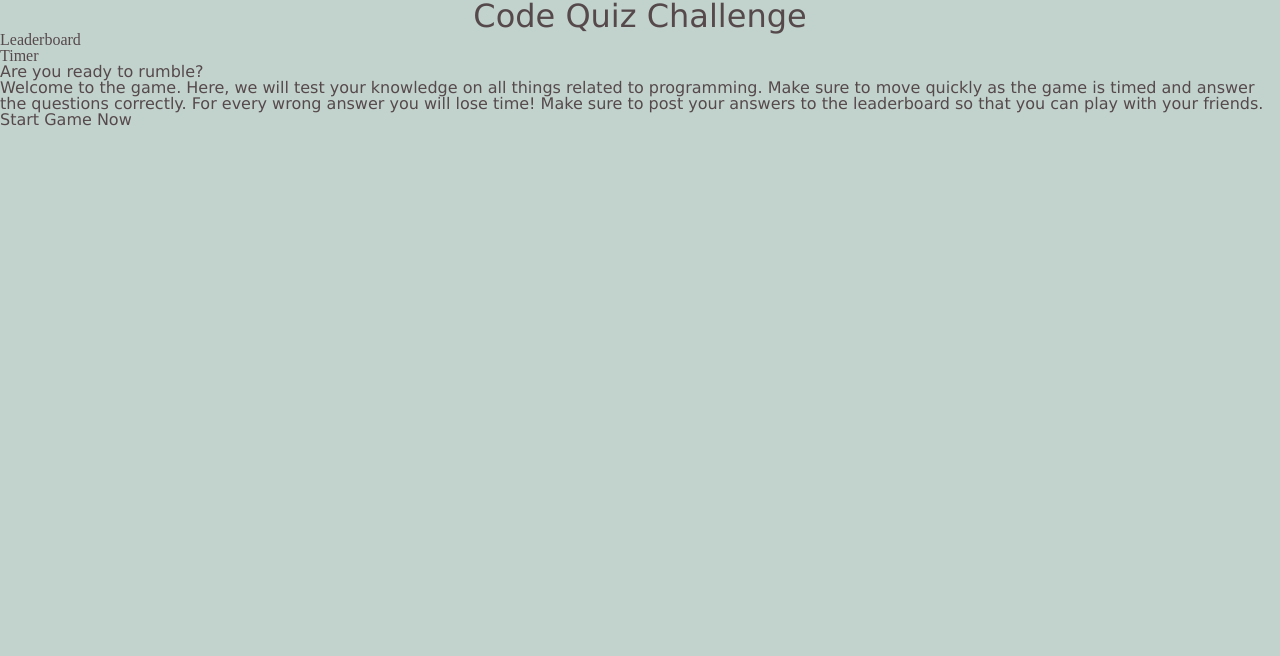
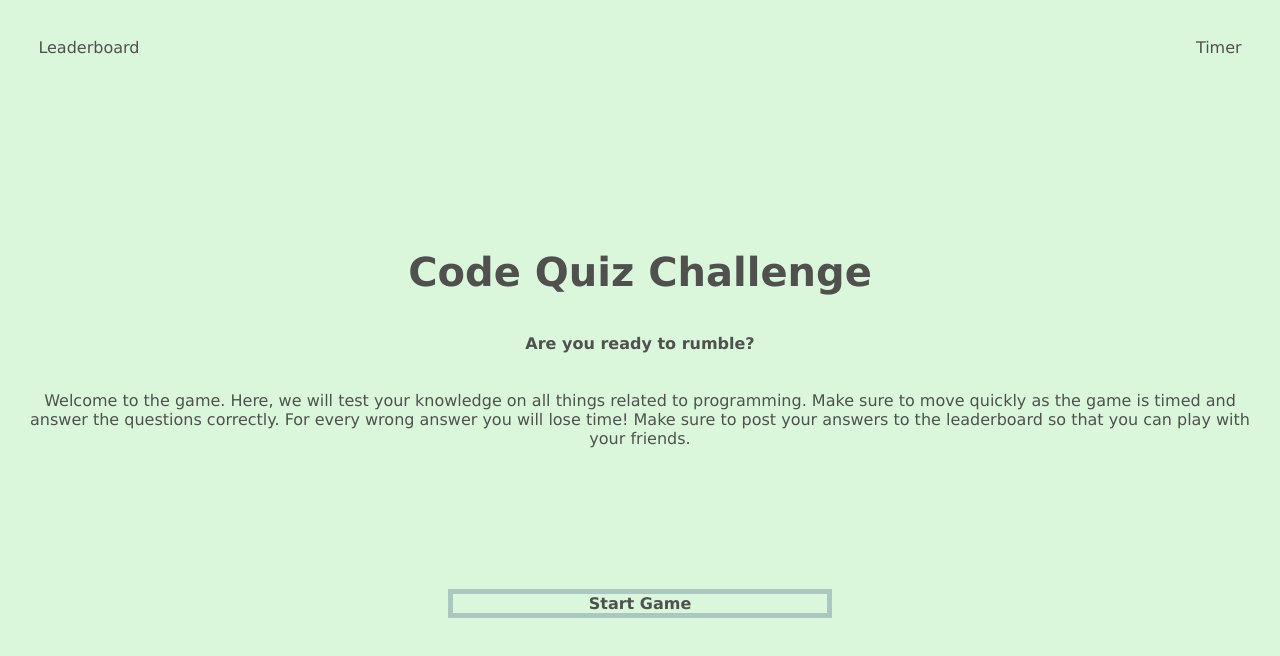
Before and after one commit to AlyssaRodri/code-quiz, a plain HTML site: page main.html in a window 1280 px wide. Drawn offline with Linux system fonts and the light colour scheme.

Commit message:
First index page completed.

```diff
--- a/assets/css-folder/main.css
+++ b/assets/css-folder/main.css
@@ -1,17 +1,44 @@
 *{
-    background-color: #c2d3cd ;
+    background-color: #DAF7DC ;
     box-sizing: border-box;
     margin: 0;
     padding: 0;
     font-size: 16px;
-    color: #56494c;
+    color: #50514F;
     font-family: 'Lucida Sans', 'Lucida Sans Regular', 'Lucida Grande', 'Lucida Sans Unicode', Geneva, Verdana, sans-serif;
 }
+
+ul{
+    display: flex;
+    justify-content: space-between;
+    list-style: none;
+    padding: 3%;
+}
+
 h1 {
-    font-size: 200%;
+    font-size: 250%;
     font-family: 'Lucida Sans', 'Lucida Sans Regular', 'Lucida Grande', 'Lucida Sans Unicode', Geneva, Verdana, sans-serif;
     text-align: center;
+    padding: 2%;
+    margin-top: 10%;
+    color: #50514F;
 }
+
 h2 {
-    display: inline;
+    text-align: center;
+    padding: 1%;
 }
+
+p {
+    margin: 1%;
+    padding: 1%;
+    text-align: center;
+}
+
+h3 {
+    border: 5px solid #abc8c0;
+    text-align: center;
+    margin-left: 35%;
+    margin-right: 35%;
+    margin-top: 10%;
+}
--- a/assets/css-folder/reset.css
+++ /dev/null
@@ -1,48 +0,0 @@
-/* http://meyerweb.com/eric/tools/css/reset/
-   v2.0 | 20110126
-   License: none (public domain)
-*/
-
-html, body, div, span, applet, object, iframe,
-h1, h2, h3, h4, h5, h6, p, blockquote, pre,
-a, abbr, acronym, address, big, cite, code,
-del, dfn, em, img, ins, kbd, q, s, samp,
-small, strike, strong, sub, sup, tt, var,
-b, u, i, center,
-dl, dt, dd, ol, ul, li,
-fieldset, form, label, legend,
-table, caption, tbody, tfoot, thead, tr, th, td,
-article, aside, canvas, details, embed,
-figure, figcaption, footer, header, hgroup,
-menu, nav, output, ruby, section, summary,
-time, mark, audio, video {
-	margin: 0;
-	padding: 0;
-	border: 0;
-	font-size: 100%;
-	font: inherit;
-	vertical-align: baseline;
-}
-/* HTML5 display-role reset for older browsers */
-article, aside, details, figcaption, figure,
-footer, header, hgroup, menu, nav, section {
-	display: block;
-}
-body {
-	line-height: 1;
-}
-ol, ul {
-	list-style: none;
-}
-blockquote, q {
-	quotes: none;
-}
-blockquote:before, blockquote:after,
-q:before, q:after {
-	content: '';
-	content: none;
-}
-table {
-	border-collapse: collapse;
-	border-spacing: 0;
-}
--- a/index.html
+++ b/main.html
@@ -6,33 +6,34 @@
     <meta name="viewport" content="width=device-width, initial-scale=1.0">
     <title>Code Quiz</title>
 
-    <!-- link to Meyer reset.css -->
-    <link rel="stylesheet" href="./assets/css-folder/reset.css"/>
+
     <!-- Link to my style sheet -->
     <link rel="stylesheet" href="./assets/css-folder/main.css" />
 </head>
 
 <body>
     <header>
+        <nav>
+            <ul>
+                <li> Leaderboard</li>
+                <li> Timer</li>
+            </ul>
+        </nav>
+
         <h1> Code Quiz Challenge </h1>
-        <nav>
-            <!-- create a link to the leaderboard here -->
-            <h2> Leaderboard</h2>
-        </nav>
-        <h2> Timer </h2>
     </header>
 
     <main>
-        <h3>
+        <h2>
             Are you ready to rumble?
         </h3>
-        <p>
+        <p class="ptext">
             Welcome to the game. Here, we will test your knowledge on all things related to programming. Make sure to move quickly as the game is timed and answer the questions correctly. For every wrong answer you will lose time! Make sure to post your answers to the leaderboard so that you can play with your friends.
         </p>
 
-        <h4>
-            Start Game Now
-        </h4>
+        <h3>
+            Start Game
+        </h3>
     </main>
 
 </body>
```
